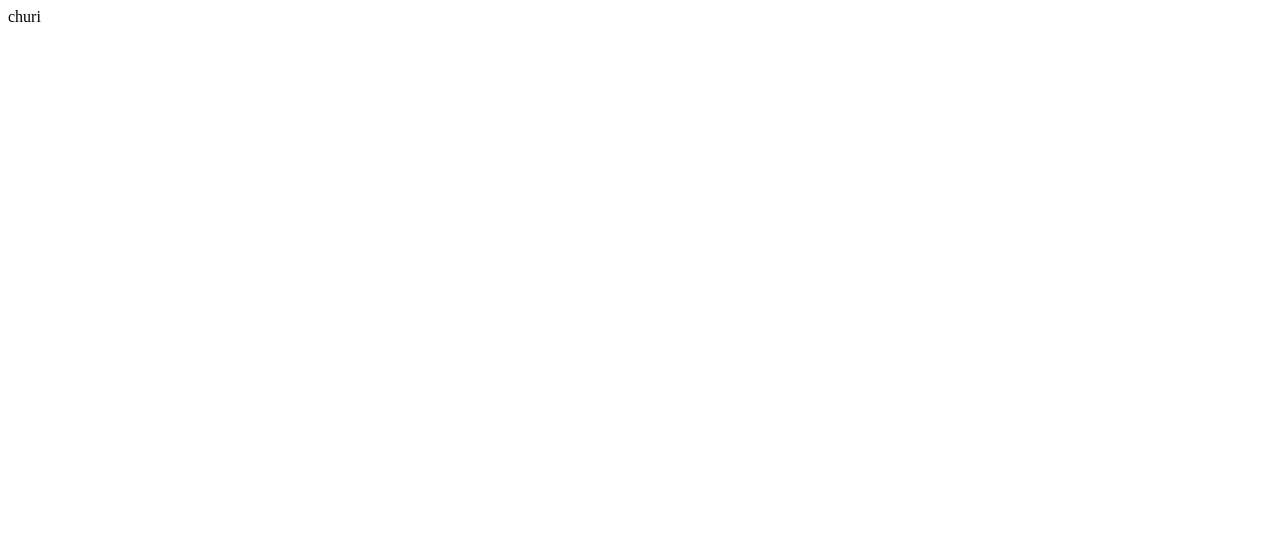
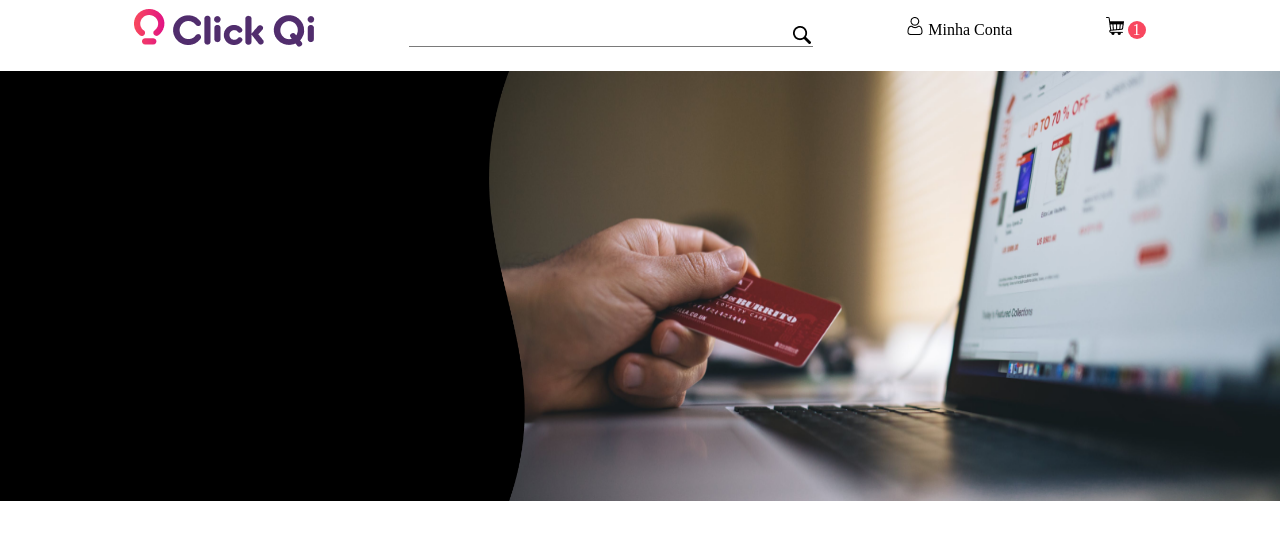
Before and after one commit to pcbsytem/corebiz-challenge, a website: page index.html in a window 1280 px wide. Drawn offline with Linux system fonts and the light colour scheme.

Commit message:
Add some images and changes in layout

```diff
--- a/index.html
+++ b/index.html
@@ -2,13 +2,69 @@
 <html lang="en">
 
 <head>
-    <meta charset="UTF-8">
-    <meta name="viewport" content="width=device-width, initial-scale=1.0">
-    <title>Document</title>
+  <meta charset="UTF-8">
+  <meta name="viewport" content="width=device-width, initial-scale=1.0">
+  <title>Document</title>
 </head>
 
 <body>
-    churi
+  <header style="text-align: center;padding: 8px;margin-bottom: 16px;">
+    <div style="width: 80%;display: flex;align-items: center;justify-content: space-between;margin: 0 auto;">
+      <img src="./src/assets/image/logo-click-qi.png" alt="logo-click-qi" style="width: 181px;height: 38px;">
+      <div class="search">
+        <input type="search" name="search" id="">
+        <!-- <img src="./src/assets/image/search.png" alt="buscar"> -->
+      </div>
+
+      <div>
+        <img src="./src/assets/image/user.png" alt="usuario">
+        <span>Minha Conta</span>
+      </div>
+
+      <div>
+        <img src="./src/assets/image/shopping-cart.png" alt="carrinho">
+        <span
+          style="width: 18px;height: 18px;background-color: #F8475F;color: #ffffff;border-radius: 50%;display: inline-block;">1
+        </span>
+      </div>
+    </div>
+  </header>
+  <section class="banner">
+    <img class="wave" src="./src/assets/image/mask.png" alt="informacao" style="position: relative;z-index: 1;">
+  </section>
 </body>
+<style>
+  body {
+    margin: 0;
+  }
+
+  .search {
+    border-bottom: 1px solid #7A7A7A;
+    width: 40%;
+  }
+
+  .search input {
+    border: none;
+    outline: none;
+    background-image: url(./src/assets/image/search.png);
+    background-repeat: no-repeat;
+    background-position: right 18px;
+    height: 38px;
+    width: 99%;
+  }
+
+  .banner {
+    background-image: url(./src/assets/image/payment.png);
+    background-repeat: no-repeat;
+    background-position: right -4px;
+    background-size: 62% 100%;
+  }
+
+  .banner .wave {
+    width: 41%;
+    height: 430px;
+    object-fit: fill;
+  }
+</style>
 
 </html>
```
Also changed, not shown: src/assets/image/email.png (added), src/assets/image/logo-click-qi-light.png (added), src/assets/image/logo-click-qi.png (added), src/assets/image/mask.png (added), src/assets/image/payment.png (added), src/assets/image/search.png (added), src/assets/image/shopping-cart.png (added), src/assets/image/talk-to-us.png (added), src/assets/image/user.png (added), src/assets/image/vtex.png (added).
